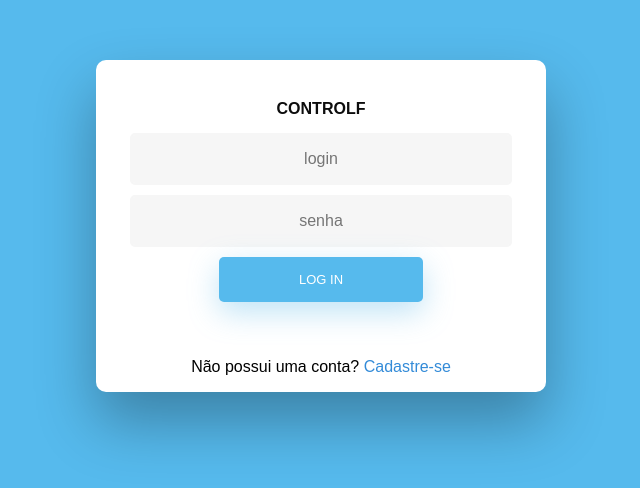
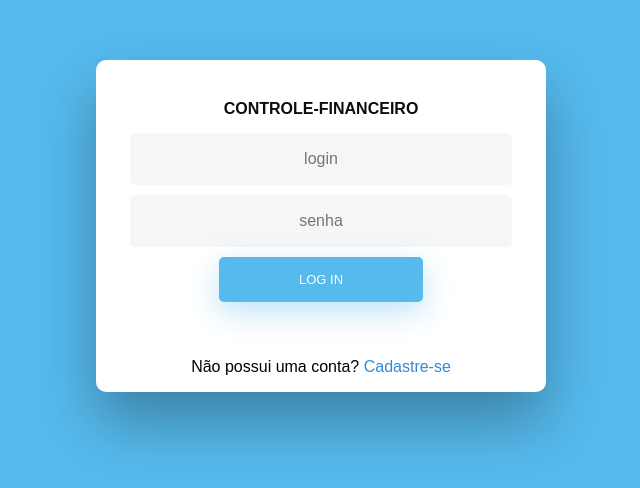
Before and after one commit to Pedro-Solano/TP-Testes2, a website: page index.html in a window 1280 px wide. Shown: the part 182-670 px from the top of the page, without its empty margins (319-959 px from the left). Drawn offline with Linux system fonts and the light colour scheme.

Commit message:
Update index.html

```diff
--- a/index.html
+++ b/index.html
@@ -12,7 +12,7 @@
 
     <div id="formContent">
       <div>
-        <h2 class="title"> ControlF </h2>
+        <h2 class="title"> Controle-Financeiro </h2>
       </div>
       <!-- Form de login -->
       <form>
```
